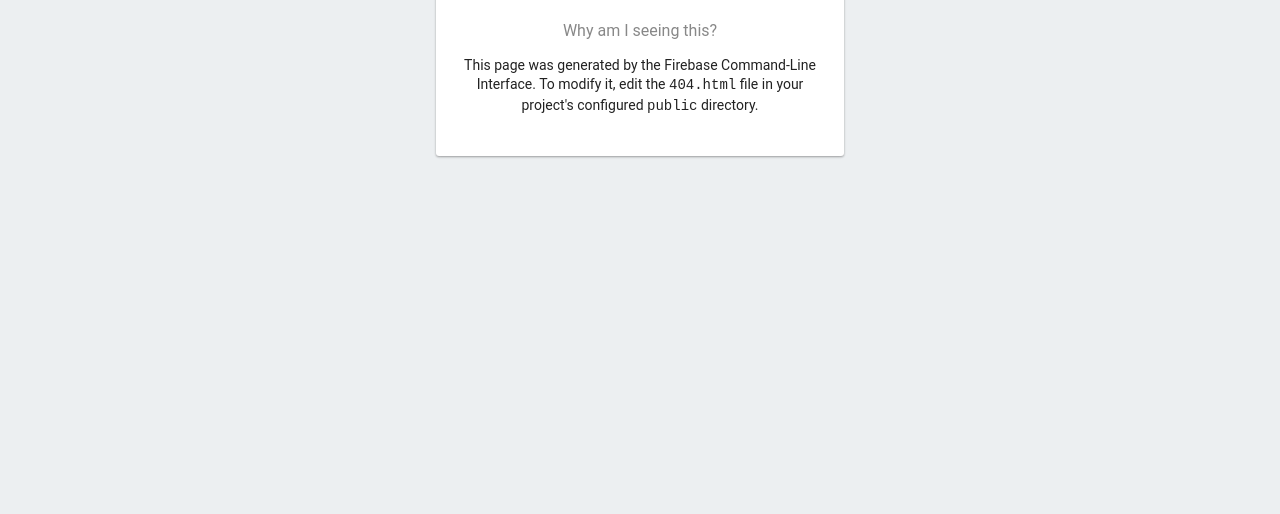
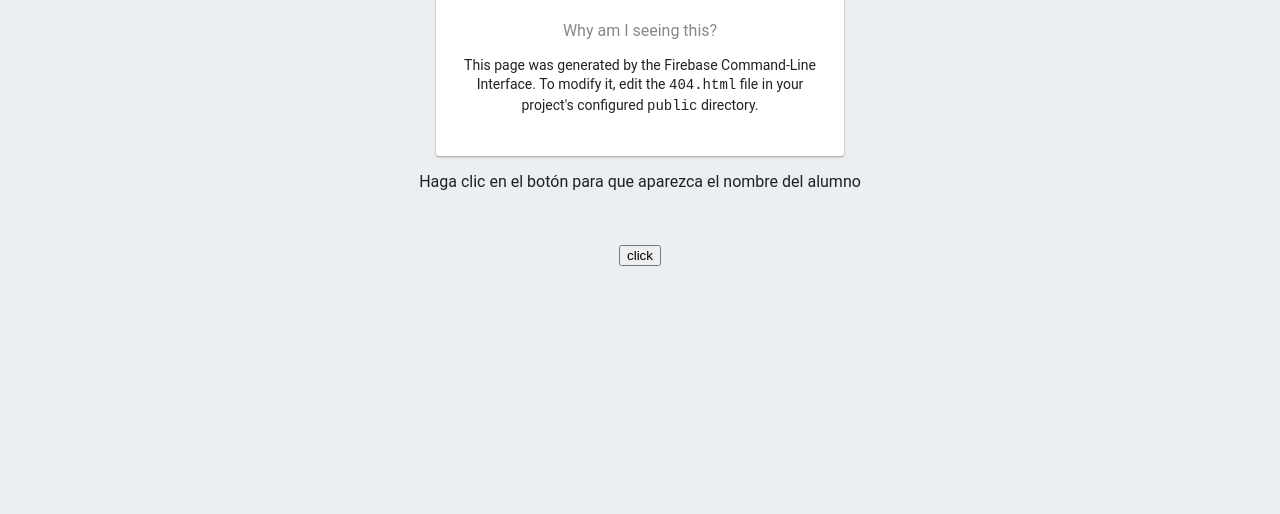
Before and after one commit to 191241066/servicios41, a plain HTML site: page public/404.html in a window 1280 px wide. Shown: the part 223-737 px from the top of the page. Drawn offline with Linux system fonts and the light colour scheme.

Commit message:
primer commit

```diff
--- a/public/404.html
+++ b/public/404.html
@@ -4,6 +4,7 @@
     <meta charset="utf-8">
     <meta name="viewport" content="width=device-width, initial-scale=1">
     <title>Page Not Found</title>
+    <script src="javascript.js"></script>
     <link rel="stylesheet" href="estilos.css">
 
     <style media="screen">
@@ -30,6 +31,9 @@
       <h3>Why am I seeing this?</h3>
       <p>This page was generated by the Firebase Command-Line Interface. To modify it, edit the <code>404.html</code> file in your project's configured <code>public</code> directory.</p>
     </div>
-    <footer>Ramírez Toala Mario IC-41M</footer>
+    <p>Haga clic en el botón para que aparezca el nombre del alumno </p><br>
+
+  <br><button onclick="Function()">click</button>
+
   </body>
 </html>
```
